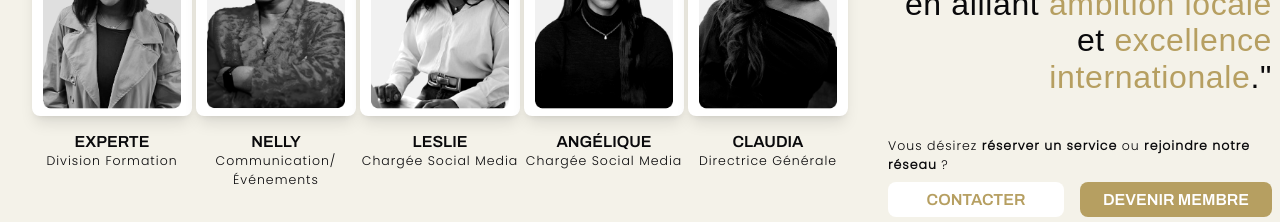
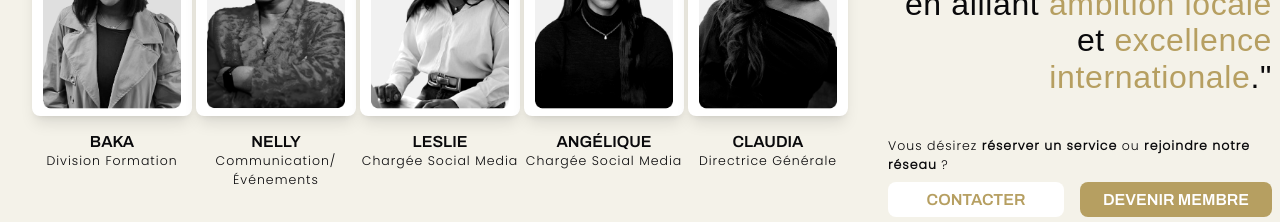
Before and after one commit to VikzG/retail_revive_services, a Next.js app: page / in a window 1280 px wide. Shown: the part 3020-3242 px from the top of the page. Built offline with nearby package versions, Linux system fonts and the light colour scheme; a web font is replaced by a local one.

Commit message:
Update Experts.tsx

```diff
--- a/components/Experts.tsx
+++ b/components/Experts.tsx
@@ -48,7 +48,7 @@ export default function Experts({ setIsSubVisible }: ExpertProps) {
 
   const topTeam = [
     {
-      name: "EXPERTE",
+      name: "BAKA",
       role: "Division Formation",
       image: "/experts/experte_img.jpg",
     },
```
